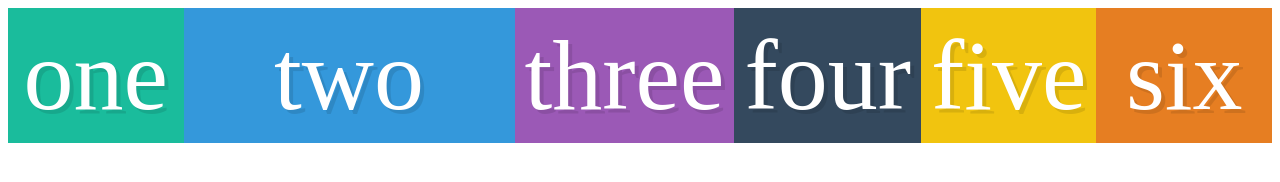
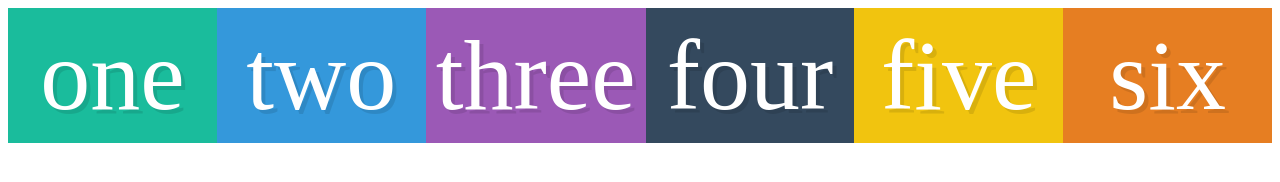
Before and after one commit to srand01/css-stuff, a plain HTML site: page what_the_flexbox_sizing/index.html in a window 1280 px wide. Drawn offline with Linux system fonts and the light colour scheme.

Commit message:
flex-basis
flex-basis sets the default size for an element

```diff
--- a/what_the_flexbox_sizing/style.css
+++ b/what_the_flexbox_sizing/style.css
@@ -36,10 +36,11 @@ will be dictated by the size of the content*/
 
 /* flex: 1 each element takes as much space as possible*/
 .box {
-  flex: 1;
+  flex-basis: 400px;
+
 }
 
 /*flex: 2 takas twice the size as flex: 1*/
 .box2{
-  flex: 2;
+  flex-basis: 400px;
 }
```
